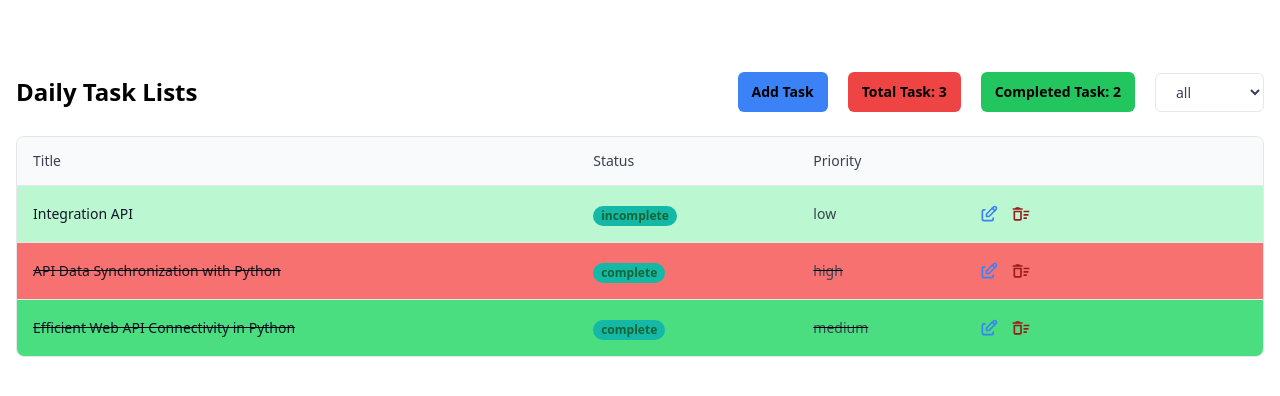
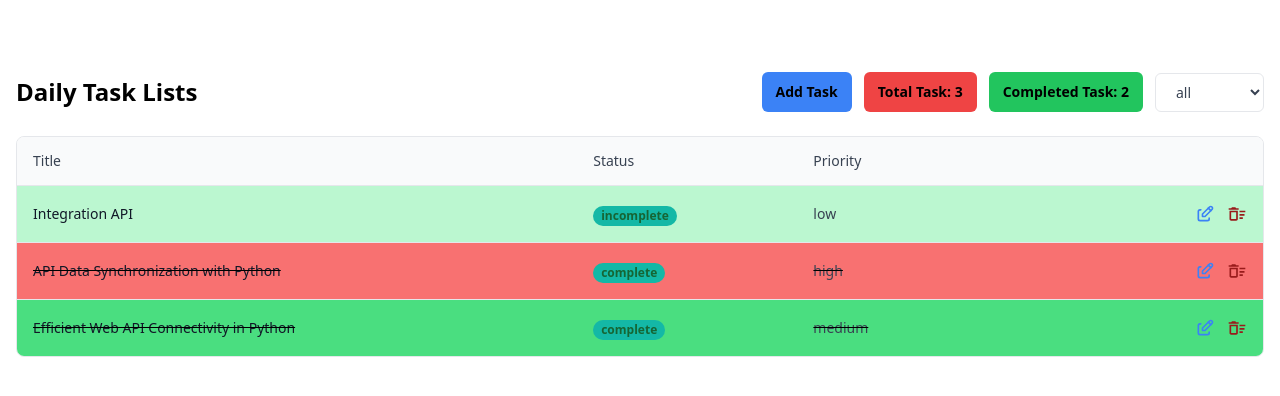
Before and after one commit to rahimsultan/qtec-todo-app, a React (Vite) app: page / in a window 1280 px wide. Shown: the top 396 px of the page. Built offline with nearby package versions, Linux system fonts and the light colour scheme.

Commit message:
fix deployment error

```diff
--- a/src/components/Task.jsx
+++ b/src/components/Task.jsx
@@ -47,8 +47,8 @@ function Task({ todo }) {
       <td className="whitespace-nowrap px-4 py-4 text-sm text-gray-700">
         {priority}
       </td>
-      <td className="whitespace-nowrap px-4 py-4 text-right text-sm font-medium w-[300px]">
-        <div className="flex items-center gap-3 ">
+      <td className="whitespace-nowrap px-4 py-4 text-right text-sm font-medium md:w-[300px]">
+        <div className="flex items-center justify-end gap-3 ">
           <button className="text-blue-500" onClick={() => handleEdit(todo)}>
             <TbEdit size={20} />
           </button>
--- a/src/components/TaskHeader.jsx
+++ b/src/components/TaskHeader.jsx
@@ -8,7 +8,7 @@ function TaskHeader() {
   return (
     <div className="mt-14 items-center justify-between sm:flex">
       <h2 className="text-2xl font-semibold max-sm:mb-4">Daily Task Lists</h2>
-      <div className="flex items-center space-x-5">
+      <div className="flex items-center gap-3 flex-wrap">
         <button
           className="rounded-md bg-blue-500 px-3.5 py-2.5 text-sm font-semibold"
           onClick={() => setIsAddForm((prev) => !prev)}
```
Also changed, not shown: src/utils/useTodo.js (renamed from src/utils/UseTodo.jsx).
